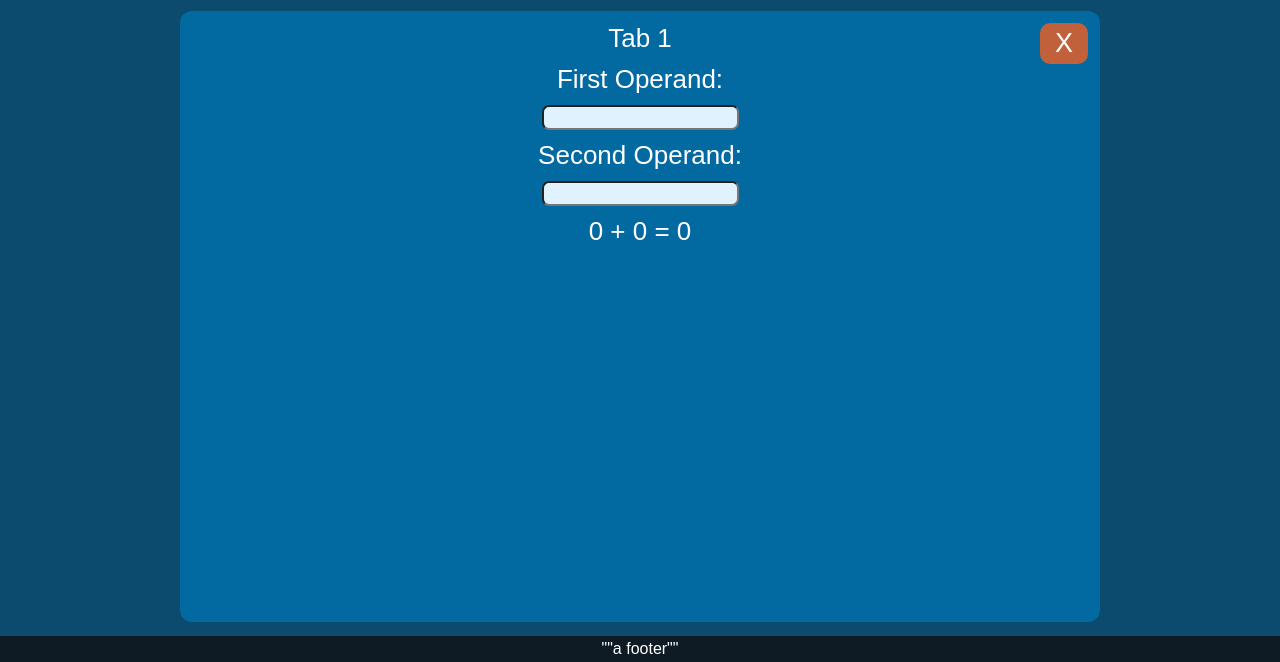
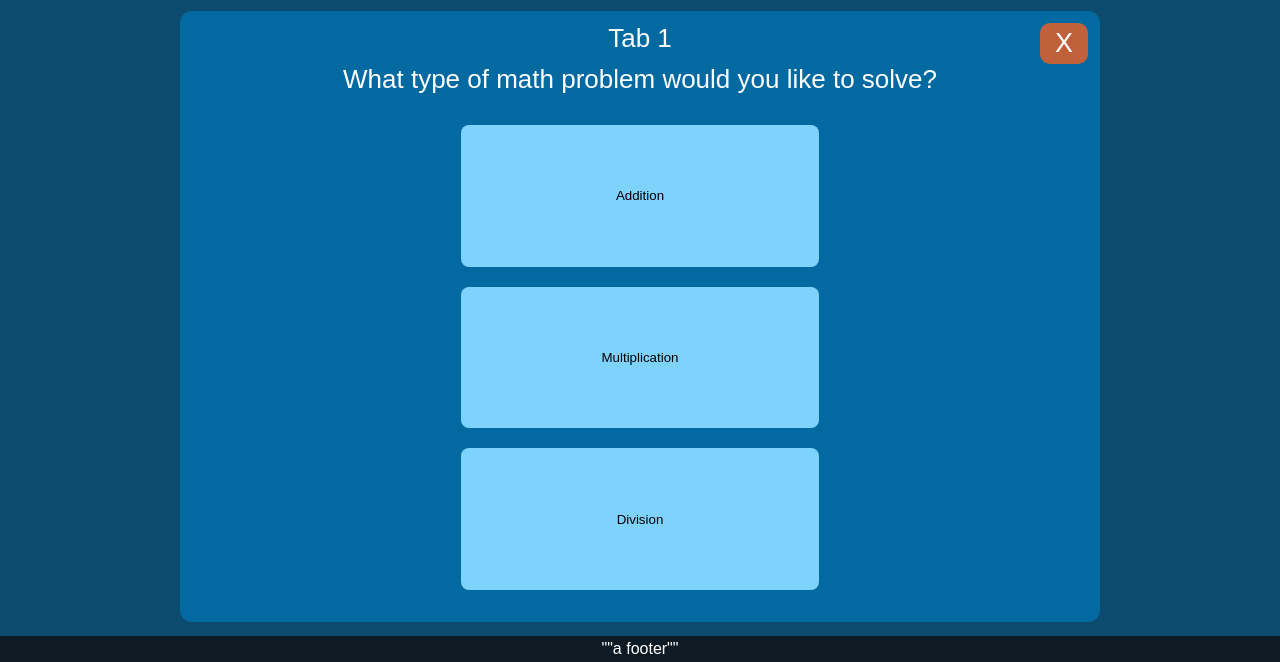
Before and after one commit to SavageGarrett/A-Cubed-Design-Quoting-Tool, a plain HTML site: page frontend/index.html in a window 1280 px wide. Both pictures are taken after a click on the button 15 px from the left and 110 px from the top of the page. Shown: the part 138-800 px from the top of the page. Drawn offline with Linux system fonts and the light colour scheme.

Commit message:
added ability to select calculator type

```diff
--- a/frontend/script.js
+++ b/frontend/script.js
@@ -1,6 +1,6 @@
 const newTabBtn = document.querySelector('#new-tab-btn');
 const tabsContainer = document.querySelector('.tabs-container');
-const bodyText = document.querySelector('#body-container')
+const tabBody = document.querySelector('#body-container')
 
 
 class TabController {
@@ -14,7 +14,9 @@ class TabController {
     let tab = {
       id: this.currentId++, // moved to top to make strings start from 1
       tabTitle: "tab " + this.currentId,
-      bodyText: "Tab " + this.currentId,
+      tabBody: "Tab " + this.currentId,
+
+      tabType: '', // 'addition', 'multiplication', 'division'
 
       numOne : 0,
       numTwo : 0,
@@ -26,7 +28,7 @@ class TabController {
 
   renderTabButtons() {
     // for each tab in the tab array, create a button and append to dom
-    // but first, clean up the old buttons
+    // but first, clean up the old buttons.
     while (tabsContainer.firstChild) {
       tabsContainer.removeChild(tabsContainer.firstChild)
     }
@@ -57,22 +59,63 @@ class TabController {
 
   setBodyContent(tabId) {
 
+
+
     let tab = this.tabs.find(tab => tab.id == tabId); // not strict because num/str comparison(?)
-    bodyText.textContent = tab.bodyText;
+    tabBody.textContent = tab.tabBody;
+    this.renderDeleteBtn(tabId);
 
-    let deleteButton = document.createElement('button');
-    deleteButton.textContent = 'X';
-    deleteButton.classList.add('delete-tab');
-    deleteButton.setAttribute('data-id', tabId);
-    deleteButton.addEventListener('click', this.handleRemoveTabClick.bind(this));
-    bodyText.appendChild(deleteButton);
+    if (!tab.tabType) {
+      console.log('no tab type');
 
-    this.renderInputs('First Operand:', 'num-one', tabId);
-    this.renderInputs('Second Operand:', 'num-two', tabId);
-    bodyText.appendChild(document.createElement('br')); // adding this so renderResults can replace it
+      // if tab type is not set, prompt user for type
+      // I'll probably to refactor this to stay DRY
 
-    this.renderResults(tab);
+      let typeBtnContainer = document.createElement('div');
+      typeBtnContainer.classList.add('type-btn-container');
+
+      let tabTypePrompt = document.createElement('p');
+      tabTypePrompt.textContent = 'What type of math problem would you like to solve?';
+      tabBody.appendChild(tabTypePrompt);
+
+      let additionBtn = document.createElement('button');
+      additionBtn.textContent = 'Addition';
+      additionBtn.addEventListener('click', this.handleTabTypeClick.bind(this));
+      typeBtnContainer.appendChild(additionBtn);
+
+      let multiplicationBtn = document.createElement('button');
+      multiplicationBtn.textContent = 'Multiplication';
+      multiplicationBtn.addEventListener('click', this.handleTabTypeClick.bind(this));
+      typeBtnContainer.appendChild(multiplicationBtn);
+
+      let divisionBtn = document.createElement('button');
+      divisionBtn.textContent = 'Division';
+      divisionBtn.addEventListener('click', this.handleTabTypeClick.bind(this));
+      typeBtnContainer.appendChild(divisionBtn);
+
+
+      tabBody.appendChild(typeBtnContainer);
+
+
+    } else {
+      // if tab type is set, render inputs
+      this.renderInputs('Operand One:', 'num-one', tabId);
+      this.renderInputs('Operand Two:', 'num-two', tabId);
+      tabBody.appendChild(document.createElement('br')); // adding this so renderResults can replace it
+      this.renderResults(tab);
+    }
+
   }
+
+  handleTabTypeClick(event) {
+    let tabId = document.querySelector('.active').getAttribute('data-id');
+    let tab = this.tabs.find(tab => tab.id == tabId);
+    tab.tabType = event.target.textContent;
+    tab.tabBody += ` - ${tab.tabType}`;
+    this.setBodyContent(tabId); // not sure if this is the best way
+  }
+
+
 
   renderInputs(labelText, id, tabId) { // I can probably improve the param names
     let tab = this.tabs.find(tab => tab.id == tabId)
@@ -80,31 +123,52 @@ class TabController {
     let label = document.createElement('label');
     label.setAttribute('for', id);
     label.textContent = labelText;
-    bodyText.appendChild(label);
+    tabBody.appendChild(label);
 
     let input = document.createElement('input');
-    input.setAttribute('type', 'text');
+    input.setAttribute('type', 'number');
     input.setAttribute('name', id);
     input.setAttribute('id', id);
     input.value = (id == 'num-one') ? tab.numOne : tab.numTwo;
     if (input.value == 0) input.value = ''; // stop user from having to delete 0
 
     input.addEventListener('input', this.handleInputChange.bind(this));
-    bodyText.appendChild(input);
+    tabBody.appendChild(input);
   }
 
   renderResults(tab) {
     let result = document.createElement('p');
     result.classList.add('result');
-    result.textContent = `${tab.numOne} + ${tab.numTwo} = ${parseInt(tab.numOne) + parseInt(tab.numTwo)}`;
-    // if (tab.numOne == '' || tab.numTwo == '') result.textContent = 'Enter numbers to calculate';
-    bodyText.replaceChild(result, bodyText.lastChild);
+    if (tab.numOne === '') tab.numOne = 0;
+    if (tab.numTwo === '') tab.numTwo = 0;
+    tab.numOne = parseFloat(tab.numOne);
+    tab.numTwo = parseFloat(tab.numTwo);
+
+    // simple math, this will be removed later
+    if (tab.tabType == 'Addition') {
+      result.textContent = `${tab.numOne} + ${tab.numTwo} = ${tab.numOne + tab.numTwo}`;
+    } else if (tab.tabType == 'Multiplication') {
+      result.textContent = `${tab.numOne} * ${tab.numTwo} = ${tab.numOne * tab.numTwo}`;
+    } else if (tab.tabType == 'Division') {
+      result.textContent = `${tab.numOne} / ${tab.numTwo} = ${Number.parseFloat((tab.numOne / tab.numTwo).toFixed(3))}`;
+      if (tab.numTwo == 0) result.textContent = 'Cannot divide by 0';
+
+    }
+    tabBody.replaceChild(result, tabBody.lastChild);
+  }
+
+  renderDeleteBtn(tabId) {
+    let deleteBtn = document.createElement('button');
+    deleteBtn.textContent = 'X';
+    deleteBtn.classList.add('delete-tab');
+    deleteBtn.setAttribute('data-id', tabId);
+    deleteBtn.addEventListener('click', this.handleRemoveTabClick.bind(this));
+    tabBody.appendChild(deleteBtn);
   }
 
   handleInputChange(event) {
     let tabId = document.querySelector('.active').getAttribute('data-id');
     let tab = this.tabs.find(tab => tab.id == tabId);
-    console.log(tab)
     if (event.target.id == 'num-one') {
       tab.numOne = event.target.value;
     } else if (event.target.id == 'num-two') {
--- a/frontend/style.css
+++ b/frontend/style.css
@@ -103,6 +103,8 @@ main {
   align-items: center;
   position: relative;
   gap: 10px;
+
+  height: 100%;
 }
 
 .delete-tab {
@@ -131,6 +133,34 @@ input:focus {
 
 
 
+
+.type-btn-container {
+  width: 40%;
+  flex-grow: 1;
+  display: flex;
+  flex-direction: column;
+  align-items: center;
+  gap: 20px;
+  padding: 20px 0 20px 0;
+}
+
+.type-btn-container > button {
+  background-color: var(--lighter);
+  flex-grow: 1;
+  width: 100%;
+  border: none;
+  border-radius: 8px;
+}
+
+
+
+
+
+
+
+
+
+
 footer {
   padding: 4px;
   text-align: center;
```
